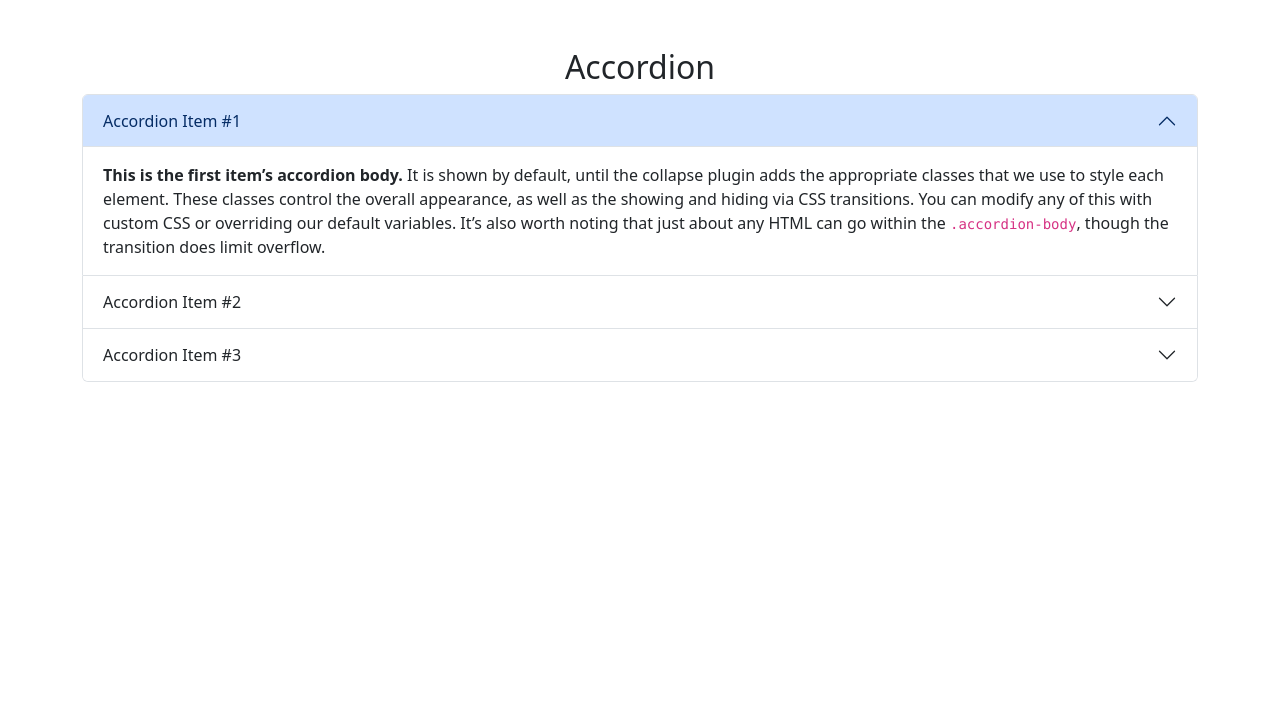
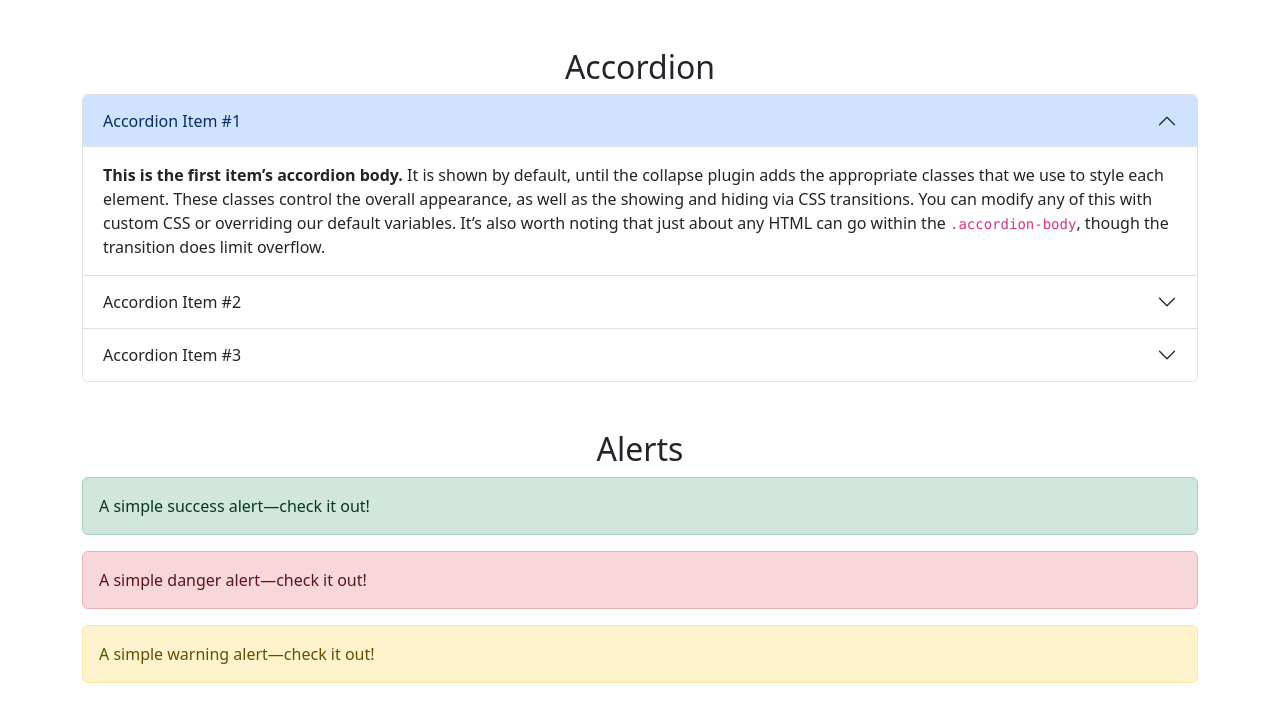
Before and after one commit to SeanTheJedi/lab_1, a plain HTML site: page index.html in a window 1280 px wide. Drawn offline with nearby package versions, Linux system fonts and the light colour scheme.

Commit message:
adding alerts

```diff
--- a/index.html
+++ b/index.html
@@ -49,6 +49,19 @@
               </div>
             </div>
           </div>
+          <div class="mt-5">
+            <h2 class="text-center">Alerts</h2>
+            <div class="alert alert-success" role="alert">
+                A simple success alert—check it out!
+              </div>
+              <div class="alert alert-danger" role="alert">
+                A simple danger alert—check it out!
+              </div>
+              <div class="alert alert-warning" role="alert">
+                A simple warning alert—check it out!
+              </div>
+        </div>
+
     </div>
 
     <script src="https://cdn.jsdelivr.net/npm/bootstrap@5.3.6/dist/js/bootstrap.bundle.min.js" integrity="sha384-j1CDi7MgGQ12Z7Qab0qlWQ/Qqz24Gc6BM0thvEMVjHnfYGF0rmFCozFSxQBxwHKO" crossorigin="anonymous"></script>
```
